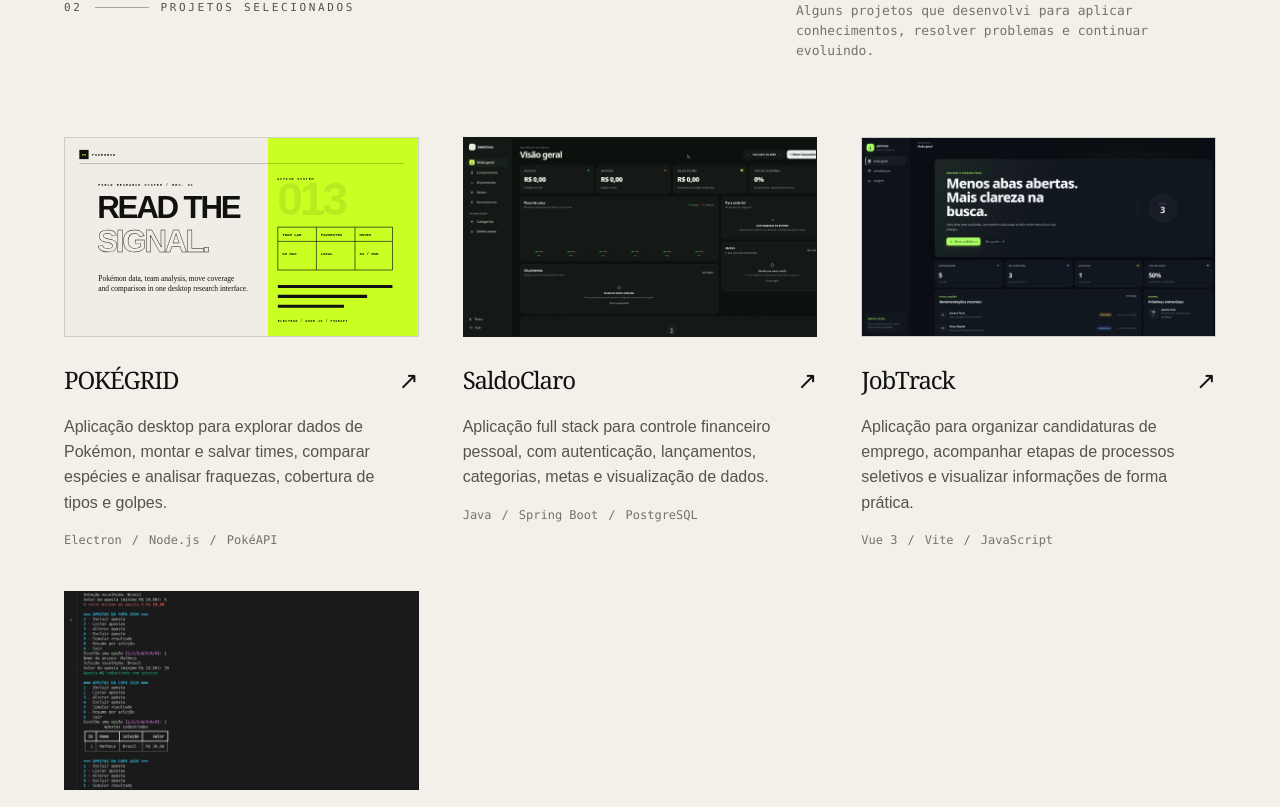
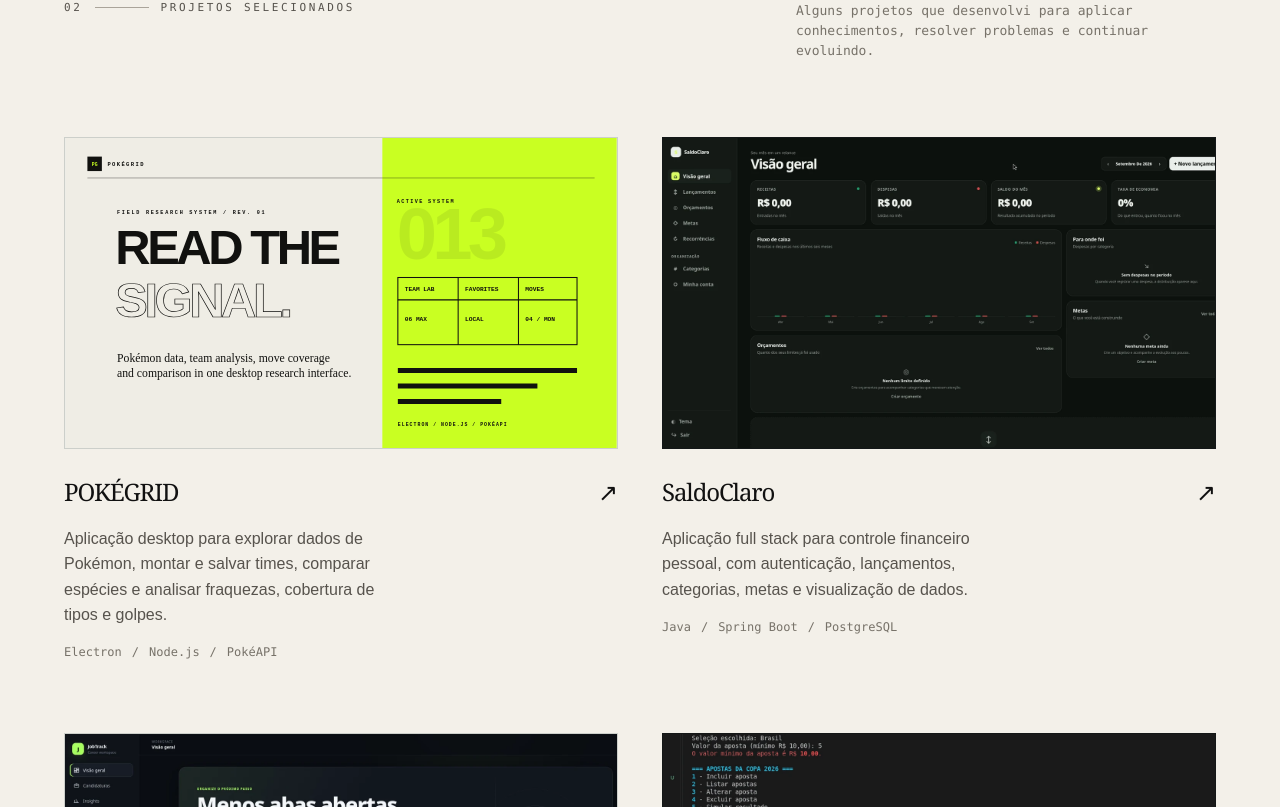
Before and after one commit to MatheusCamacho/matheus-boanova-portfolio, a Next.js app: page / in a window 1280 px wide. Shown: the part 1053-1860 px from the top of the page. Built offline with nearby package versions, Linux system fonts and the light colour scheme; no server answers.

Commit message:
style: rebalance selected projects as a 2x2 grid

```diff
--- a/src/app/page.module.css
+++ b/src/app/page.module.css
@@ -177,8 +177,8 @@
 .projectsGrid {
   margin-top: 76px;
   display: grid;
-  grid-template-columns: repeat(3, 1fr);
-  gap: 44px;
+  grid-template-columns: repeat(2, 1fr);
+  gap: 74px 44px;
 }
 
 .projectCard p {
@@ -494,11 +494,6 @@
     grid-template-columns: 1fr 1fr;
   }
 
-  .projectCard:last-child {
-    grid-column: 1 / -1;
-    width: calc(50% - 22px);
-  }
-
   .aboutSection,
   .contactGrid {
     grid-template-columns: 1fr;
@@ -580,11 +575,6 @@
     gap: 90px;
   }
 
-  .projectCard:last-child {
-    width: 100%;
-    grid-column: auto;
-  }
-
   .aboutSection {
     gap: 100px;
   }
```
